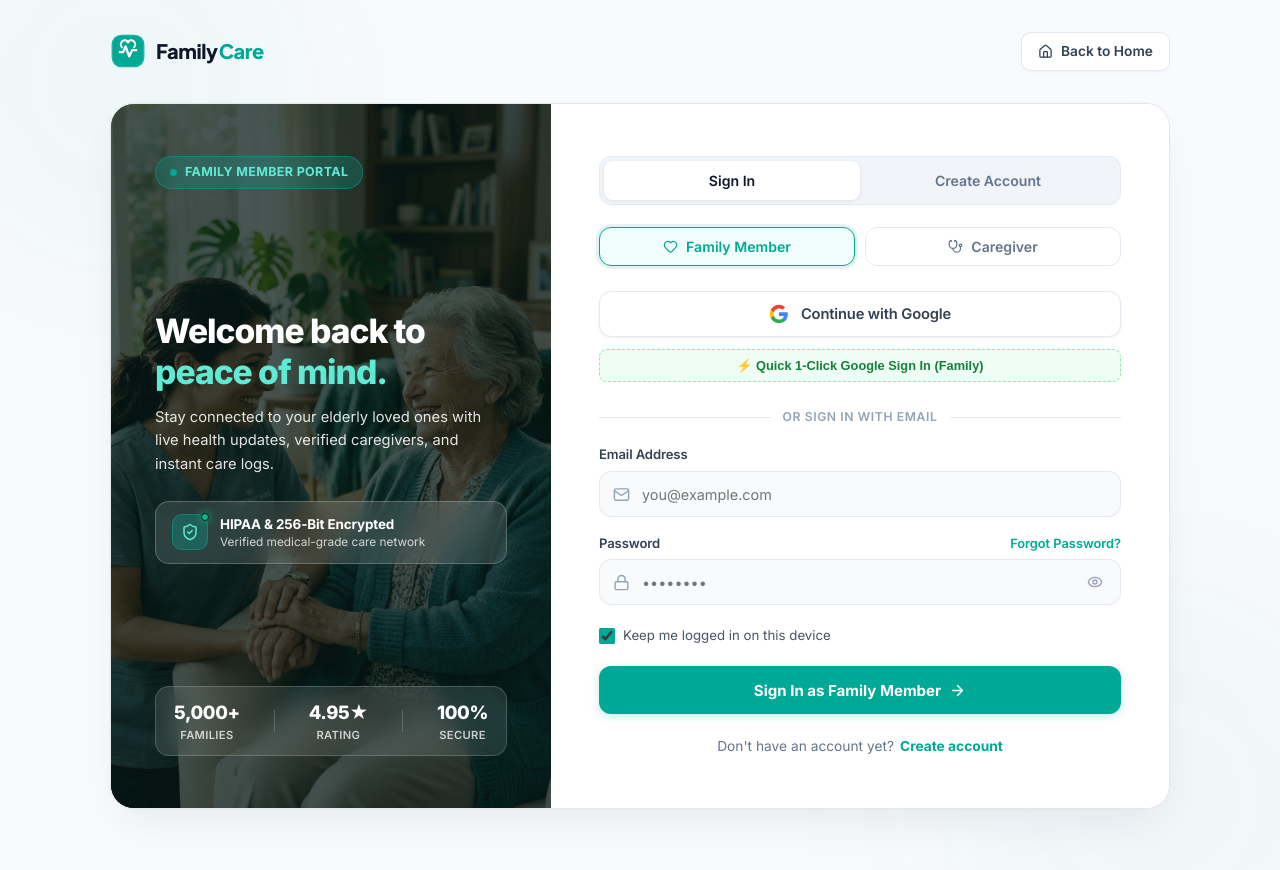
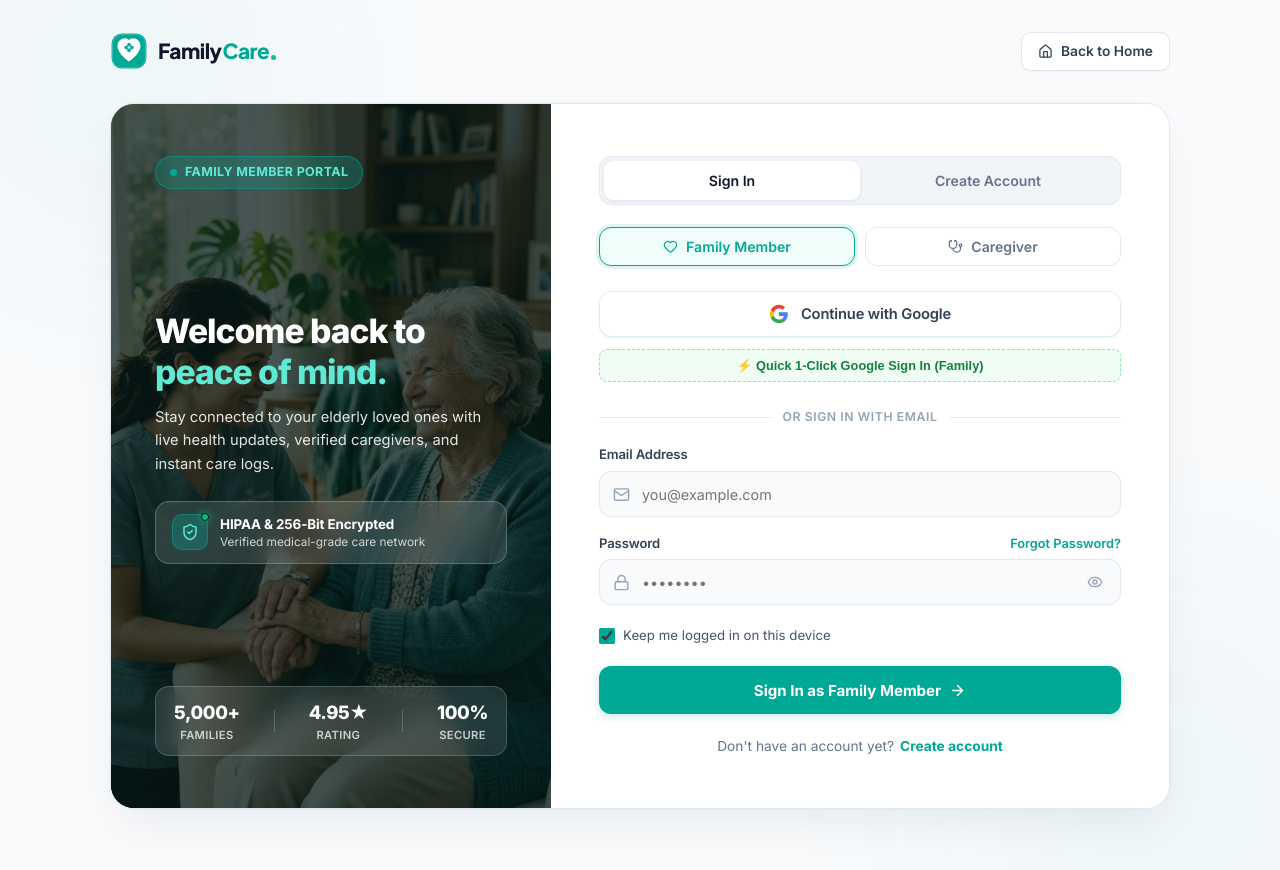
Before and after one commit to dilshandevxx/FamilyCare-Univercity-Project, a React (Vite) app in the folder frontend/: page /login in a window 1280 px wide. Shown: the top 870 px of the page. Built offline with nearby package versions, Linux system fonts and the light colour scheme; no server answers.

Commit message:
google auth

```diff
--- a/frontend/src/components/common/BrandLogo.css
+++ b/frontend/src/components/common/BrandLogo.css
@@ -1,13 +1,14 @@
 /* ═══════════════════════════════════════════════════════════════════
-   FamilyCare — Brand Logo Styles
-   Modern Typography • Flat Color Palette • Precision Alignment
-═══════════════════════════════════════════════════════════════════ */
+   FamilyCare — Modern Brand Logo Styles
+   World-Class Healthcare Brand Identity • Flat Precision Design
+   ═══════════════════════════════════════════════════════════════════ */
 
 .fc-brand-logo-link {
   text-decoration: none;
   display: inline-flex;
   align-items: center;
   outline: none;
+  cursor: pointer;
 }
 
 .fc-brand-logo {
@@ -15,8 +16,8 @@
   align-items: center;
   gap: 10px;
   user-select: none;
-  font-family: 'Plus Jakarta Sans', 'Inter', -apple-system, sans-serif;
-  transition: opacity 0.18s ease, transform 0.18s ease;
+  font-family: 'Plus Jakarta Sans', 'Inter', -apple-system, BlinkMacSystemFont, 'Segoe UI', Roboto, sans-serif;
+  transition: transform 0.2s cubic-bezier(0.16, 1, 0.3, 1), opacity 0.2s ease;
 }
 
 .fc-brand-logo-link:hover .fc-brand-logo {
@@ -28,35 +29,38 @@
   align-items: center;
   justify-content: center;
   flex-shrink: 0;
-  border-radius: 12px;
-  transition: transform 0.2s cubic-bezier(0.16, 1, 0.3, 1);
+  border-radius: 14px;
+  transition: transform 0.22s cubic-bezier(0.34, 1.56, 0.64, 1);
 }
 
 .fc-brand-logo-link:hover .fc-logo-mark-wrap {
-  transform: scale(1.04);
+  transform: scale(1.05);
 }
 
-.brand-logo-svg {
+.fc-logo-svg {
   display: block;
+  flex-shrink: 0;
 }
 
 .fc-logo-text-wrap {
   display: flex;
   flex-direction: column;
   justify-content: center;
-  line-height: 1.1;
+  line-height: 1.05;
 }
 
 .fc-logo-title {
   display: flex;
   align-items: baseline;
   font-weight: 800;
-  letter-spacing: -0.4px;
+  letter-spacing: -0.5px;
+  line-height: 1;
 }
 
 .fc-name-family {
   font-weight: 800;
   transition: color 0.18s;
+  letter-spacing: -0.5px;
 }
 
 .fc-name-family.text-slate {
@@ -70,16 +74,29 @@
 .fc-name-care {
   color: #00A896;
   font-weight: 800;
+  letter-spacing: -0.5px;
   margin-left: 1px;
 }
 
+.fc-name-dot {
+  width: 5px;
+  height: 5px;
+  background: #02C39A;
+  border-radius: 50%;
+  margin-left: 2px;
+  display: inline-block;
+  align-self: flex-end;
+  margin-bottom: 2px;
+}
+
 .fc-logo-tagline {
-  font-size: 0.68rem;
+  font-size: 0.66rem;
   font-weight: 700;
   color: #64748b;
   text-transform: uppercase;
-  letter-spacing: 0.6px;
-  margin-top: 2px;
+  letter-spacing: 0.8px;
+  margin-top: 3px;
+  white-space: nowrap;
 }
 
 .fc-variant-white .fc-logo-tagline {
@@ -87,32 +104,64 @@
 }
 
 /* ── Size Variants ── */
+.fc-size-xs .fc-logo-title {
+  font-size: 0.95rem;
+}
+.fc-size-xs .fc-logo-tagline {
+  font-size: 0.55rem;
+  letter-spacing: 0.5px;
+}
+.fc-size-xs .fc-name-dot {
+  width: 3.5px;
+  height: 3.5px;
+}
+
 .fc-size-sm .fc-logo-title {
-  font-size: 1.05rem;
+  font-size: 1.1rem;
 }
 .fc-size-sm .fc-logo-tagline {
-  font-size: 0.6rem;
+  font-size: 0.62rem;
+}
+.fc-size-sm .fc-name-dot {
+  width: 4px;
+  height: 4px;
 }
 
 .fc-size-md .fc-logo-title {
-  font-size: 1.25rem;
+  font-size: 1.3rem;
 }
 .fc-size-md .fc-logo-tagline {
   font-size: 0.68rem;
 }
 
 .fc-size-lg .fc-logo-title {
-  font-size: 1.6rem;
-  letter-spacing: -0.6px;
+  font-size: 1.65rem;
+  letter-spacing: -0.7px;
 }
 .fc-size-lg .fc-logo-tagline {
-  font-size: 0.78rem;
+  font-size: 0.76rem;
+}
+.fc-size-lg .fc-name-dot {
+  width: 6px;
+  height: 6px;
 }
 
 .fc-size-xl .fc-logo-title {
-  font-size: 2.1rem;
-  letter-spacing: -0.8px;
+  font-size: 2.2rem;
+  letter-spacing: -0.9px;
 }
 .fc-size-xl .fc-logo-tagline {
   font-size: 0.88rem;
 }
+.fc-size-xl .fc-name-dot {
+  width: 7px;
+  height: 7px;
+}
+
+/* ── Dark Variant (Sidebars / Dark Panels) ── */
+.fc-variant-dark .fc-name-family {
+  color: #ffffff;
+}
+.fc-variant-dark .fc-logo-tagline {
+  color: #94a3b8;
+}
--- a/frontend/src/components/common/BrandLogo.jsx
+++ b/frontend/src/components/common/BrandLogo.jsx
@@ -3,82 +3,107 @@ import { Link } from 'react-router-dom';
 import './BrandLogo.css';
 
 /**
- * Modern Clean BrandLogo Component for FamilyCare
+ * Modern Clean BrandLogoMark SVG Component for FamilyCare
  *
  * @param {Object} props
- * @param {'sm' | 'md' | 'lg' | 'xl'} [props.size='md']
- * @param {'default' | 'white' | 'icon-only' | 'monochrome'} [props.variant='default']
- * @param {string} [props.tagline]
- * @param {string} [props.to]
- * @param {string} [props.className]
- * @param {Function} [props.onClick]
+ * @param {number} [props.size=38]
+ * @param {string} [props.color='#00A896'] - Base container color
+ * @param {string} [props.innerColor='#ffffff'] - Heart & accent color
+ * @param {string} [props.accentColor='#00A896'] - Cross cut-out color
+ * @param {string} [props.className='']
  */
-export const BrandLogoMark = ({ size = 36, color = '#00A896', innerColor = '#ffffff' }) => (
+export const BrandLogoMark = ({
+  size = 38,
+  color = '#00A896',
+  innerColor = '#ffffff',
+  accentColor = '#00A896',
+  className = ''
+}) => (
   <svg
     width={size}
     height={size}
-    viewBox="0 0 44 44"
+    viewBox="0 0 48 48"
     fill="none"
     xmlns="http://www.w3.org/2000/svg"
-    className="brand-logo-svg"
+    className={`fc-logo-svg ${className}`}
   >
     {/* Modern Rounded Squircle Container */}
     <rect
       x="2"
       y="2"
-      width="40"
-      height="40"
-      rx="12"
+      width="44"
+      height="44"
+      rx="13"
       fill={color}
-      className="brand-logo-bg"
+      className="fc-logo-bg"
     />
 
-    {/* Subtle Inner Accent Border */}
+    {/* Crisp Inset Stroke for Clean Border Definition */}
     <rect
-      x="3"
-      y="3"
-      width="38"
-      height="38"
-      rx="11"
+      x="3.2"
+      y="3.2"
+      width="41.6"
+      height="41.6"
+      rx="11.8"
       stroke="#ffffff"
-      strokeOpacity="0.18"
-      strokeWidth="1"
+      strokeOpacity="0.22"
+      strokeWidth="1.2"
     />
 
-    {/* Modern Heart & Life-Pulse Synthesis */}
-    {/* Left Heart Arc & Pulse Line */}
+    {/* Master Brand Emblem: Harmonious Heart & Medical Cross */}
+    <g className="fc-logo-emblem">
+      {/* Pure White Solid Heart */}
       <path
-      d="M12 23.5H16L19 16.5L23.5 28.5L27 21H32"
-      stroke={innerColor}
-      strokeWidth="2.8"
-      strokeLinecap="round"
-      strokeLinejoin="round"
+        d="M24 37.5C24 37.5 9.5 28 9.5 17.5C9.5 12 13.8 8 19 8C21.8 8 23.3 9.4 24 10.5C24.7 9.4 26.2 8 29 8C34.2 8 38.5 12 38.5 17.5C38.5 28 24 37.5 24 37.5Z"
+        fill={innerColor}
+        className="fc-logo-heart"
       />
 
-    {/* Protective Heart Crown & Caring Dot */}
-    <path
-      d="M22 10.5C20.2 8.5 17.2 8.2 15 10.2C12.8 12.2 12.6 15.4 14.5 17.5"
-      stroke={innerColor}
-      strokeWidth="2.4"
-      strokeLinecap="round"
-    />
-    <path
-      d="M22 10.5C23.8 8.5 26.8 8.2 29 10.2C31.2 12.2 31.4 15.4 29.5 17.5"
-      stroke={innerColor}
-      strokeWidth="2.4"
-      strokeLinecap="round"
+      {/* Vertical Cross Bar */}
+      <rect
+        x="21.75"
+        y="13.5"
+        width="4.5"
+        height="12"
+        rx="2.25"
+        fill={accentColor}
+        className="fc-logo-cross"
       />
 
-    {/* Center Vitality Node */}
+      {/* Horizontal Cross Bar */}
+      <rect
+        x="18"
+        y="17.25"
+        width="12"
+        height="4.5"
+        rx="2.25"
+        fill={accentColor}
+        className="fc-logo-cross"
+      />
+
+      {/* Vitality Life-Node Center */}
       <circle
-      cx="22"
-      cy="10.8"
-      r="2"
+        cx="24"
+        cy="19.5"
+        r="1.6"
         fill={innerColor}
+        className="fc-logo-node"
       />
+    </g>
   </svg>
 );
 
+/**
+ * Modern Clean BrandLogo Component for FamilyCare
+ *
+ * @param {Object} props
+ * @param {'xs' | 'sm' | 'md' | 'lg' | 'xl'} [props.size='md']
+ * @param {'default' | 'white' | 'icon-only' | 'dark'} [props.variant='default']
+ * @param {string} [props.tagline]
+ * @param {string} [props.to='/']
+ * @param {string} [props.className='']
+ * @param {Function} [props.onClick]
+ */
 const BrandLogo = ({
   size = 'md',
   variant = 'default',
@@ -88,14 +113,19 @@ const BrandLogo = ({
   onClick
 }) => {
   const markSizes = {
-    sm: 28,
-    md: 36,
-    lg: 44,
+    xs: 26,
+    sm: 32,
+    md: 38,
+    lg: 46,
     xl: 56
   };
 
   const isWhite = variant === 'white';
   const isIconOnly = variant === 'icon-only';
+
+  const markColor = isWhite ? '#00A896' : '#00A896';
+  const innerColor = '#ffffff';
+  const accentColor = '#00A896';
 
   const content = (
     <div
@@ -104,9 +134,10 @@ const BrandLogo = ({
     >
       <div className="fc-logo-mark-wrap">
         <BrandLogoMark
-          size={markSizes[size] || 36}
-          color="#00A896"
-          innerColor="#ffffff"
+          size={markSizes[size] || 38}
+          color={markColor}
+          innerColor={innerColor}
+          accentColor={accentColor}
         />
       </div>
 
@@ -117,6 +148,7 @@ const BrandLogo = ({
               Family
             </span>
             <span className="fc-name-care">Care</span>
+            <span className="fc-name-dot"></span>
           </div>
           {tagline && <span className="fc-logo-tagline">{tagline}</span>}
         </div>
@@ -126,7 +158,7 @@ const BrandLogo = ({
 
   if (to) {
     return (
-      <Link to={to} className="fc-brand-logo-link" onClick={onClick}>
+      <Link to={to} className="fc-brand-logo-link" onClick={onClick} title="FamilyCare — Home">
         {content}
       </Link>
     );
```
Also changed, not shown: frontend/public/favicon.svg. Lines whose indentation alone changed are shown as unchanged.
